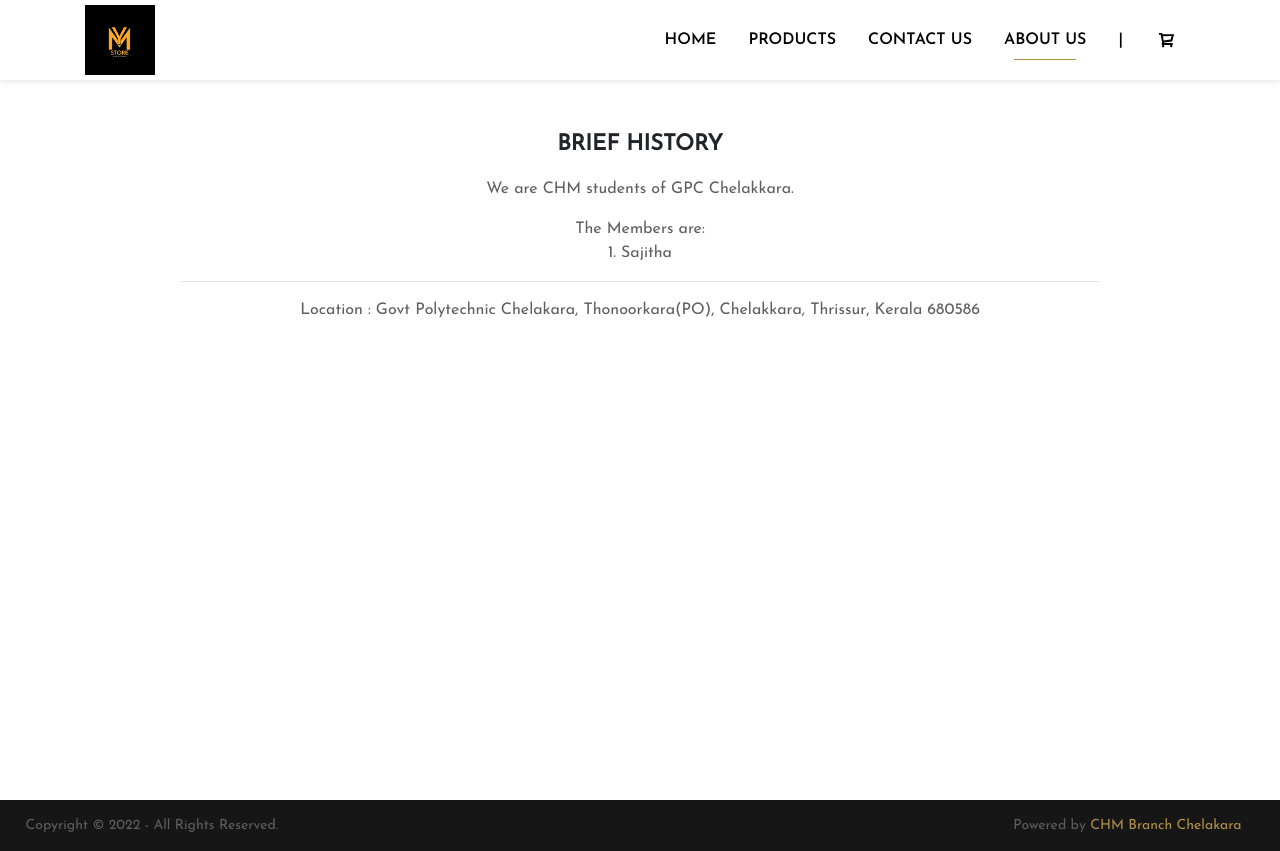
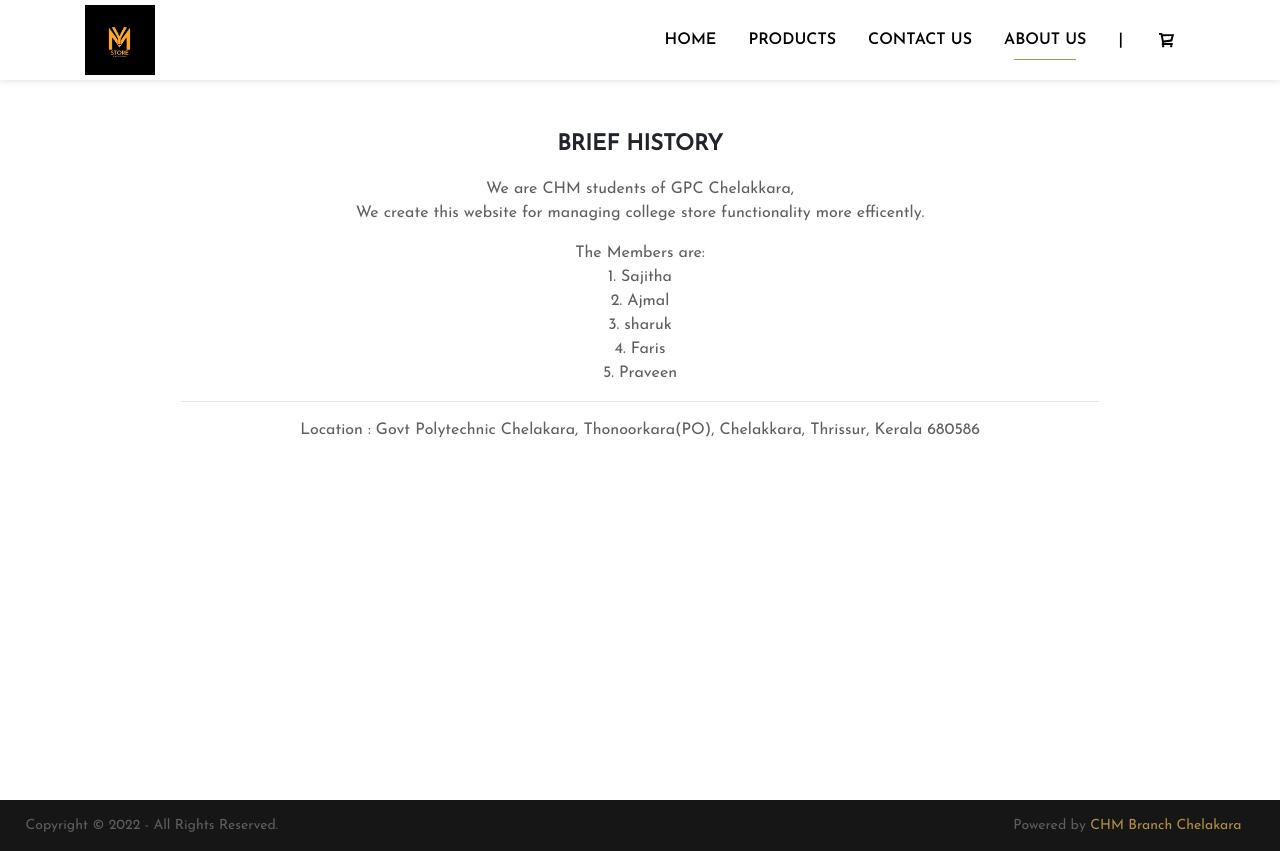
Before and after one commit to sajithak52/store, a Vue app: page /about in a window 1280 px wide. Built offline with nearby package versions, Linux system fonts and the light colour scheme.

Commit message:
Added New Files

```diff
--- a/src/views/AboutView.vue
+++ b/src/views/AboutView.vue
@@ -6,11 +6,16 @@
 
                 <div class="text-grey-2 px-lg-5">
                     <div class="c-font-16 c-margin-0">
-                        <p>We are CHM students of GPC Chelakkara.</p>
+                        <p>We are CHM students of GPC Chelakkara,<br>We create this website for managing college store functionality more efficently.</p>
 
                         The Members are:<br>
 
-                        1. Sajitha
+                        1. Sajitha<br>
+                        2. Ajmal<br>
+                        3. sharuk<br>
+                        4. Faris<br>
+                        5. Praveen<br>
+
 
                     </div>
                     <hr>
```
Also changed, not shown: src/data/html/Home.html (renamed from src/data/html/Home.html.html).
